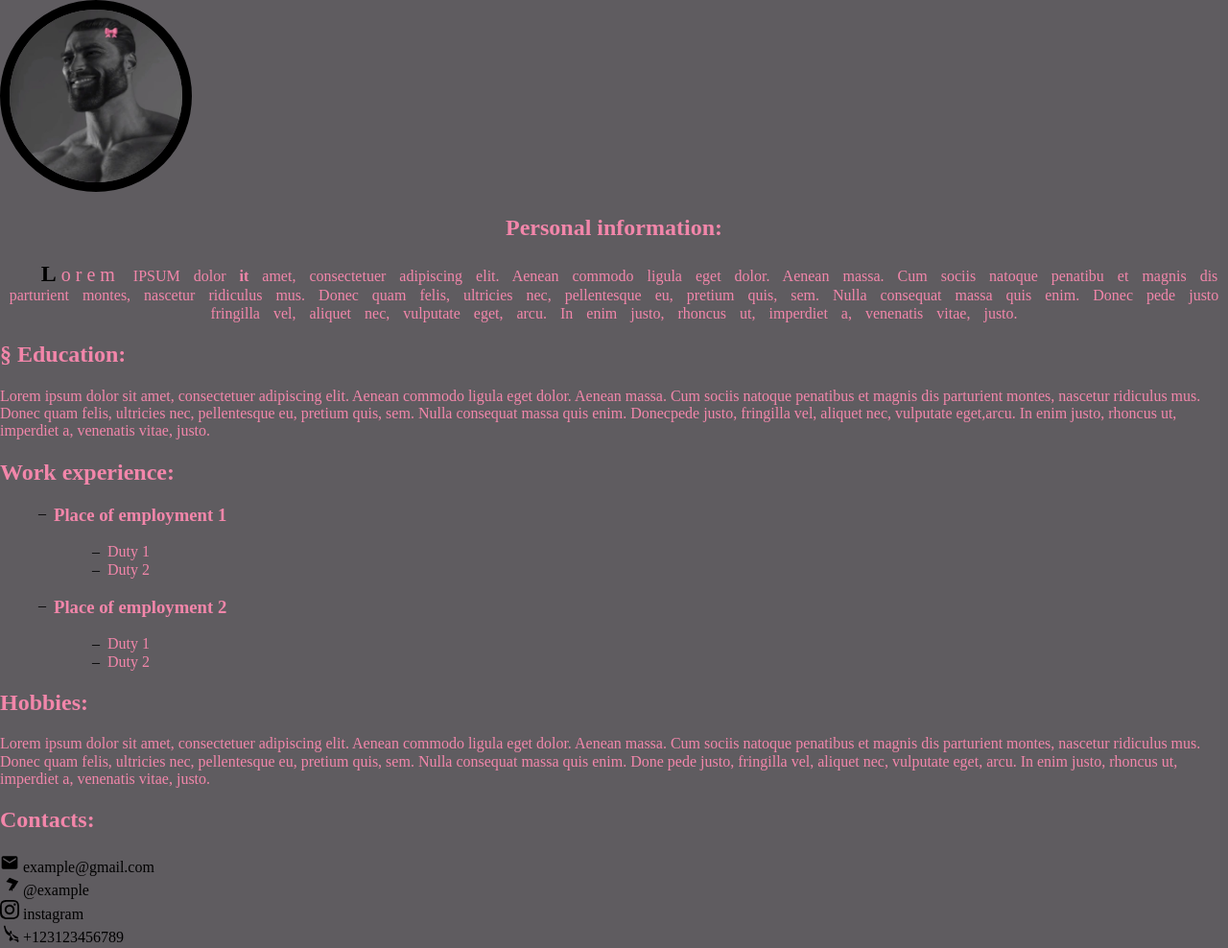
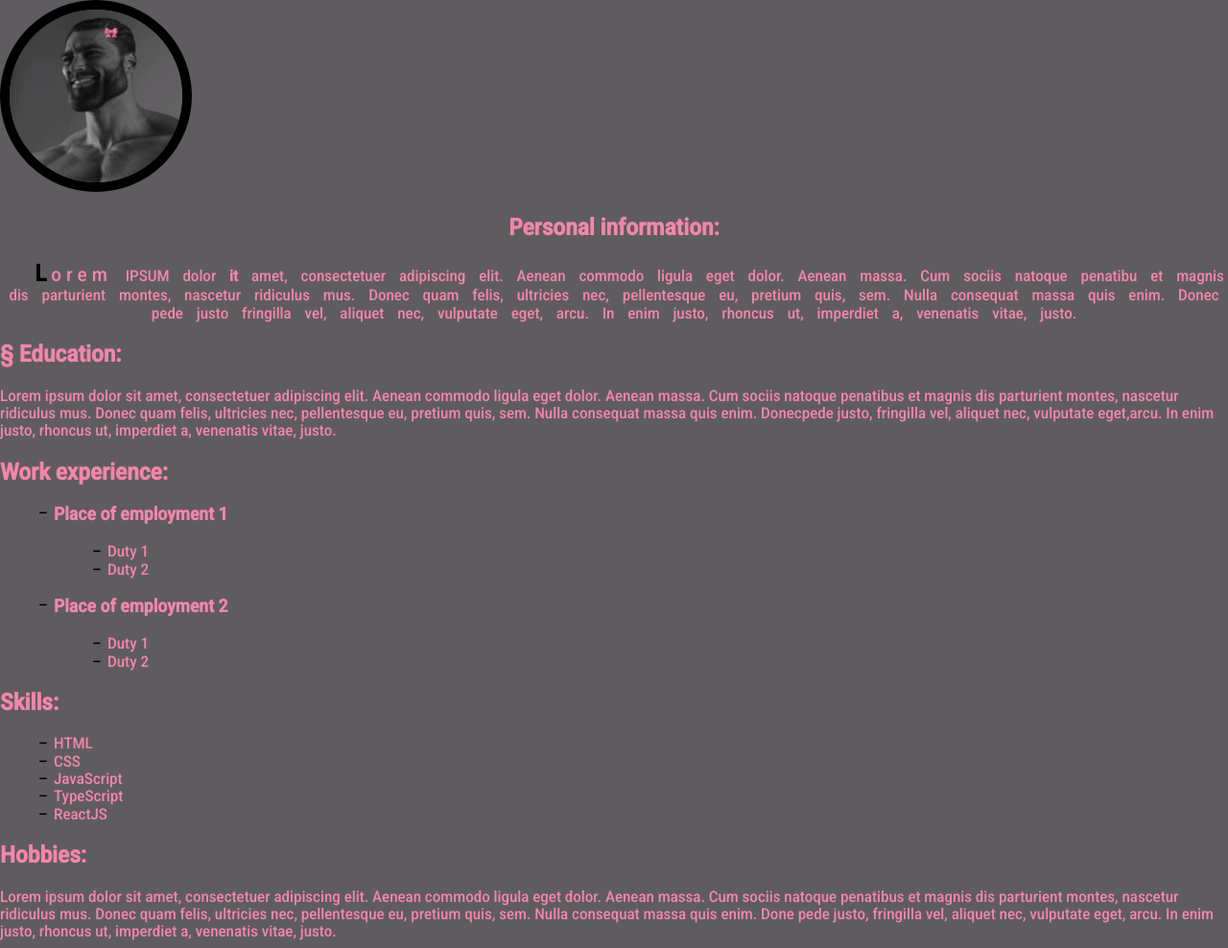
Before and after one commit to Dazizil/Module_2, a plain HTML site: page index.html in a window 1280 px wide. Shown: the top 988 px of the page at 96% size. Drawn offline with nearby package versions, Linux system fonts and the light colour scheme.

Commit message:
fix: corrected the shortcomings in Stage 1 tasks

```diff
--- a/index.html
+++ b/index.html
@@ -54,6 +54,18 @@
                     <li>Duty 2</li>
                 </ul>
             </li>
+        </ul>
+    </section>
+
+    <!-- Skills -->
+    <section>
+        <h2>Skills:</h2>
+        <ul>
+            <li>HTML</li>
+            <li>CSS</li>
+            <li>JavaScript</li>
+            <li>TypeScript</li>
+            <li>ReactJS</li>
         </ul>
     </section>
 
--- a/style.css
+++ b/style.css
@@ -1,7 +1,13 @@
+/* === Fonts === */
+@font-face {
+    src: url("Assets/Roboto_SemiCondensed-Medium.ttf");
+    font-family: 'Roboto SemiCondensed Medium';
+}
+
 /* === Base Styles === */
 * {
     box-sizing: border-box;
-    font-family: "Times New Roman", serif;
+    font-family: 'Roboto SemiCondensed Medium';
     color: #f286aa;
 }
 
```
Also changed, not shown: Assets/Roboto_SemiCondensed-Medium.ttf (added), 1 other file.
